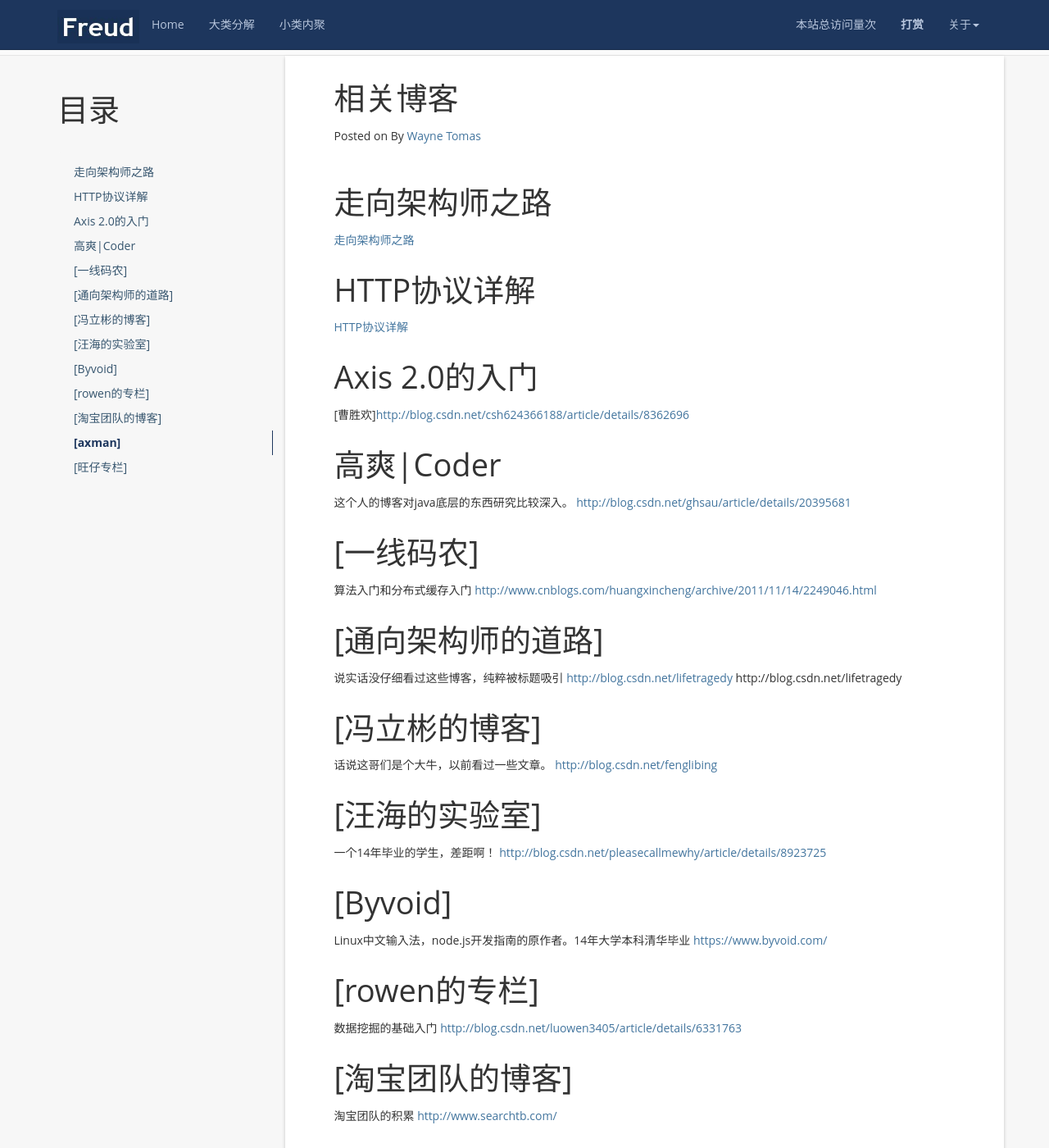
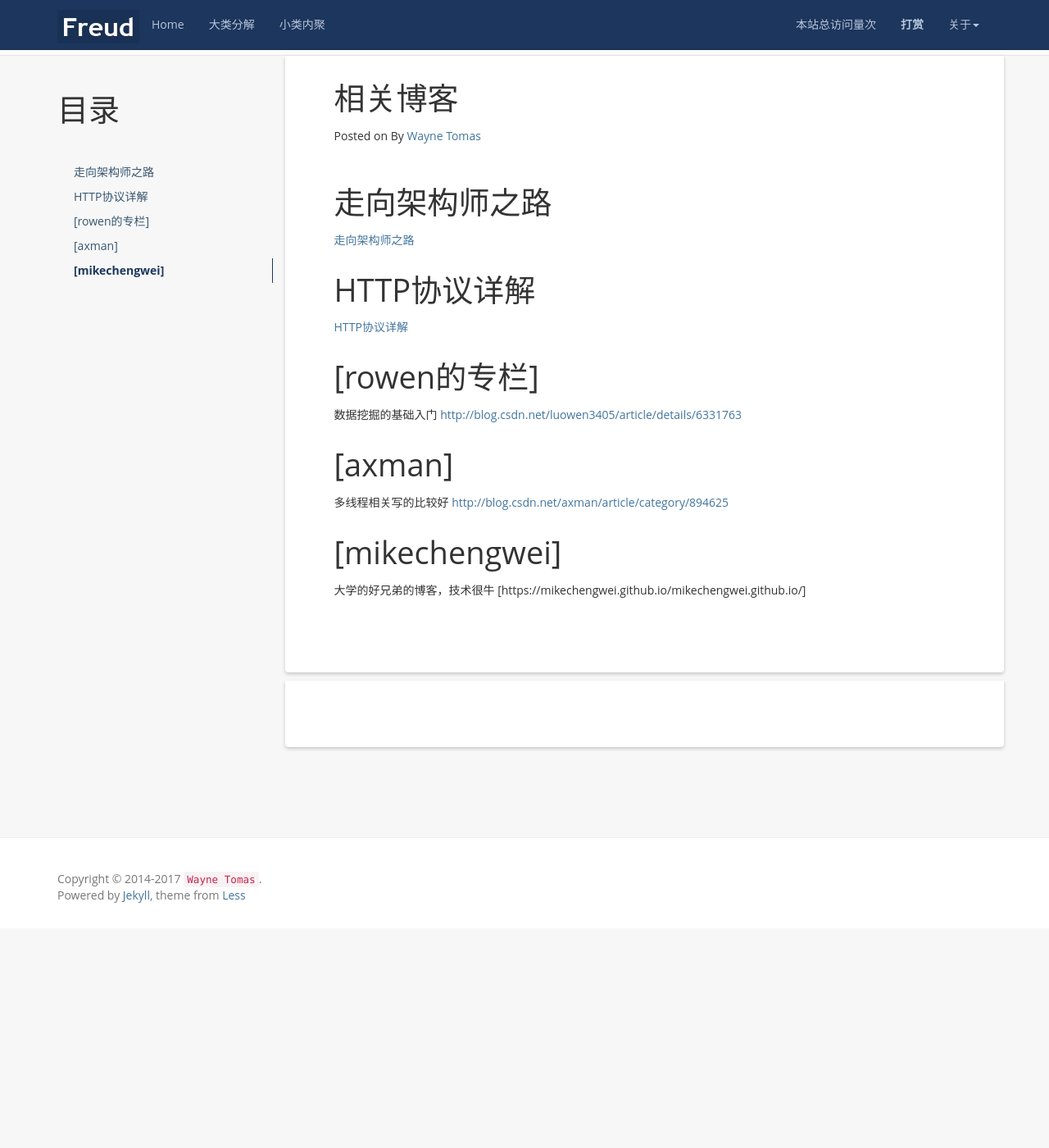
Before and after one commit to HADESAngelia/HADESAngelia.github.io, a Jekyll site: the page built from reference.md, in a window 1280 px wide and 1400 px high, scrolled down 279 px. Shown: the whole window at 82% size. Built offline with Jekyll 4.4.1, drawn with Linux system fonts in a browser that asks for light colours; nearby versions of some CDN libraries; comment, search, counter and statistics services are not loaded; after the commit the page ends 1411 px from its top, so only the background shows below that; some of the changed text lies outside the part shown.

Commit message:
some adds

```diff
--- a/reference.md
+++ b/reference.md
@@ -16,57 +16,17 @@ HTTP协议详解
 =====================
 [HTTP协议详解](http://www.jmarshall.com/easy/http/)
 
-Axis 2.0的入门
-=====================
-[曹胜欢][http://blog.csdn.net/csh624366188/article/details/8362696](http://blog.csdn.net/csh624366188/article/details/8362696)
-
-高爽|Coder
-=====================
-这个人的博客对java底层的东西研究比较深入。
-[http://blog.csdn.net/ghsau/article/details/20395681](http://blog.csdn.net/ghsau/article/details/20395681)
-
-[一线码农]
-=====================
-算法入门和分布式缓存入门
-[http://www.cnblogs.com/huangxincheng/archive/2011/11/14/2249046.html](http://www.cnblogs.com/huangxincheng/archive/2011/11/14/2249046.html)
-
-[通向架构师的道路]
-=====================
-说实话没仔细看过这些博客，纯粹被标题吸引
-[http://blog.csdn.net/lifetragedy](http://blog.csdn.net/lifetragedy)
-http://blog.csdn.net/lifetragedy
-
-[冯立彬的博客]
-=====================
-话说这哥们是个大牛，以前看过一些文章。
-[http://blog.csdn.net/fenglibing](http://blog.csdn.net/fenglibing)
-
-[汪海的实验室]
-=====================
-一个14年毕业的学生，差距啊！
-[http://blog.csdn.net/pleasecallmewhy/article/details/8923725](http://blog.csdn.net/pleasecallmewhy/article/details/8923725)
-
-[Byvoid]
-=====================
-Linux中文输入法，node.js开发指南的原作者。14年大学本科清华毕业
-[https://www.byvoid.com/](https://www.byvoid.com/)
-
 [rowen的专栏]
 =====================
 数据挖掘的基础入门
 [http://blog.csdn.net/luowen3405/article/details/6331763](http://blog.csdn.net/luowen3405/article/details/6331763)
-
-[淘宝团队的博客]
-=====================
-淘宝团队的积累
-[http://www.searchtb.com/](http://www.searchtb.com/)
 
 [axman]
 =====================
 多线程相关写的比较好
 [http://blog.csdn.net/axman/article/category/894625](http://blog.csdn.net/axman/article/category/894625)
 
-[旺仔专栏]
+[mikechengwei]
 =====================
-Windows下FFmpeg快速入门
-[http://blog.csdn.net/hemingwang0902/article/details/4382429](http://blog.csdn.net/hemingwang0902/article/details/4382429)
+大学的好兄弟的博客，技术很牛
+[https://mikechengwei.github.io/mikechengwei.github.io/]
```
Also changed, not shown: README.md.
